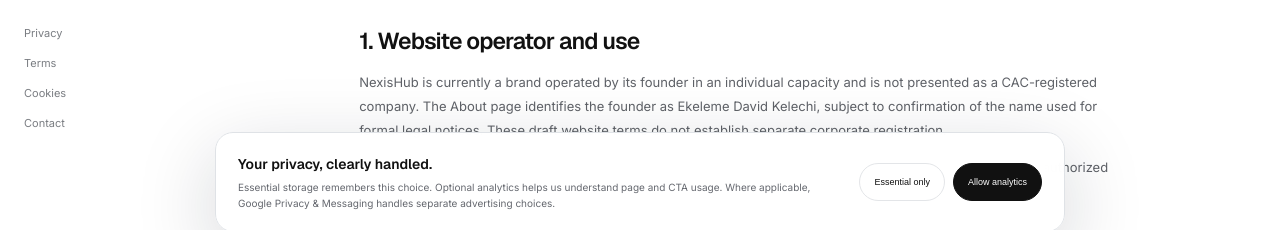
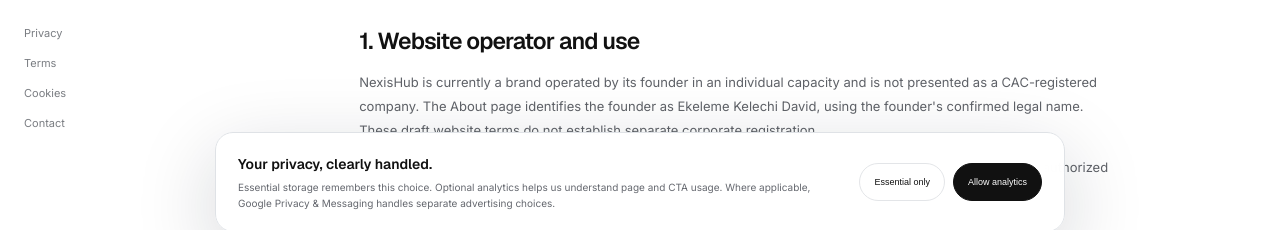
Before and after one commit to kellyxy110/NexisHub, a Next.js app in the folder website/: page /legal/terms in a window 1280 px wide. Shown: the part 548-778 px from the top of the page. Built offline with nearby package versions, Linux system fonts and the light colour scheme.

Commit message:
fix(legal): use confirmed Ekeleme Kelechi David and update draft date

```diff
--- a/website/src/app/legal/terms/page.tsx
+++ b/website/src/app/legal/terms/page.tsx
@@ -5,7 +5,7 @@
 
 export default function TermsPage() {
   return <LegalDocument title="Terms of Use" summary="Terms for using the founder-operated NexisHub website.">
-    <h2>1. Website operator and use</h2><p>NexisHub is currently a brand operated by its founder in an individual capacity and is not presented as a CAC-registered company. The About page identifies the founder as Ekeleme David Kelechi, subject to confirmation of the name used for formal legal notices. These draft website terms do not establish separate corporate registration.</p><p>You may use this website for lawful informational purposes. You may not interfere with its operation, attempt unauthorized access, introduce malicious code, or use it to violate another person&apos;s rights.</p>
+    <h2>1. Website operator and use</h2><p>NexisHub is currently a brand operated by its founder in an individual capacity and is not presented as a CAC-registered company. The About page identifies the founder as Ekeleme Kelechi David, using the founder's confirmed legal name. These draft website terms do not establish separate corporate registration.</p><p>You may use this website for lawful informational purposes. You may not interfere with its operation, attempt unauthorized access, introduce malicious code, or use it to violate another person&apos;s rights.</p>
     <h2>2. Product services</h2><p>NexisHub presents information about products, including SiteNexis, TeachNexis, and EventNexis. Use of a product is governed by that product&apos;s own terms, privacy policy, account rules, and subscription conditions.</p>
     <h2>3. Informational content</h2><p>Brand and product information may evolve. Published pricing and capabilities should be confirmed on the applicable live product before purchase. Nothing on this website is professional, legal, medical, or financial advice.</p>
     <h2>4. Intellectual property</h2><p>The website&apos;s original branding, interface, text, and code are protected by applicable intellectual-property laws. Third-party names and marks belong to their respective owners.</p>
```
